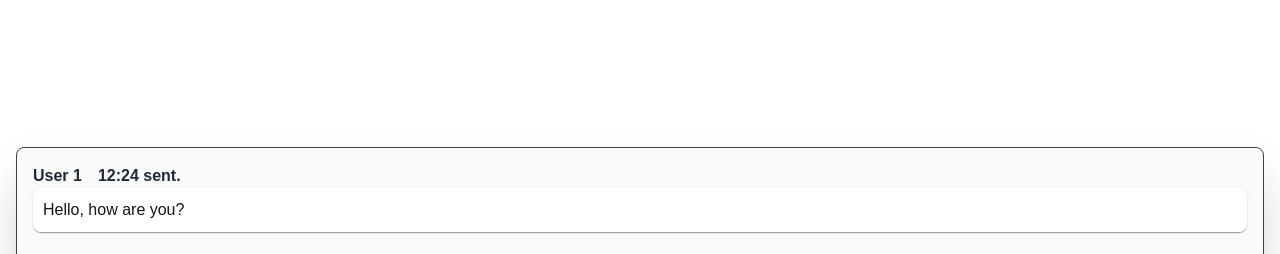
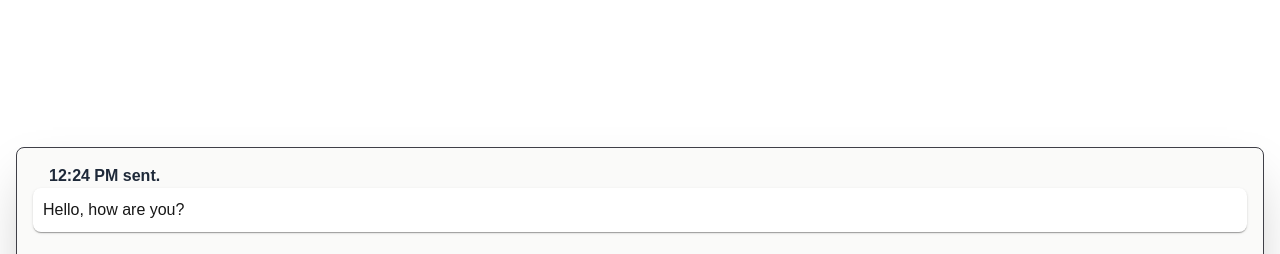
Before and after one commit to leiDanielAguila/Chat-room, a Next.js app: page / in a window 1280 px wide. Shown: the top 254 px of the page. Built offline with nearby package versions, Linux system fonts and the light colour scheme.

Commit message:
fixed time logic

```diff
--- a/app/page.tsx
+++ b/app/page.tsx
@@ -29,7 +29,6 @@ export function ChatBox(props: ChatBoxProps) {
       {message.map((message) => (
         <div key={message.id} className="mb-2">
           <div className="flex flex-row items-center">
-            <span className="font-bold text-gray-800">{`User ${message.id}`}</span>
             <time className="pl-2 ml-2 font-bold text-gray-800">{`${message.timeSent} sent.`}</time>
           </div>
           <Box
@@ -50,18 +49,17 @@ export function ChatBox(props: ChatBoxProps) {
 }
 
 export default function Home() {
-  const placeholder: message = {timeSent: "12:24", id: 1, text: "Hello, how are you?" };
+  const placeholder: message = {
+    timeSent: "12:24 PM",
+    id: 1,
+    text: "Hello, how are you?",
+  };
   const [messages, setMessages] = useState<message[]>([placeholder]);
   const [inputValue, setInputValue] = useState<string>("");
-  const [messageTime, setMessageTime] = useState<string>("");
-
-  useEffect(() => {
-   setMessageTime(new Date().toLocaleTimeString());
-  }, [messageTime]);
 
   function handleSendMessage() {
     const newMessage: message = {
-      timeSent: messageTime,
+      timeSent: new Date().toLocaleTimeString('en-US', { hour: "2-digit", minute: "2-digit" }),
       id: messages.length + 1,
       text: inputValue,
     };
```
